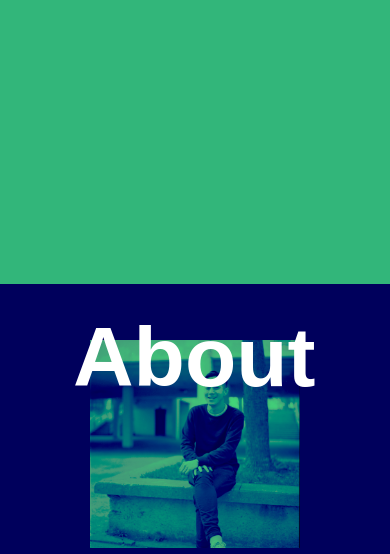
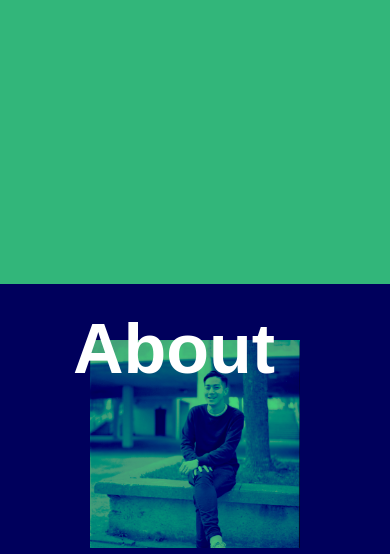
Before and after one commit to phamandrew/portfolio-three, a website: page index.html in a window 390 px wide. Shown: the part 560-1114 px from the top of the page. Drawn offline with nearby package versions, Linux system fonts and the light colour scheme.

Commit message:
almost there

```diff
--- a/dev/styles/partials/_mediaqueries.scss
+++ b/dev/styles/partials/_mediaqueries.scss
@@ -138,6 +138,7 @@
 	}
 
 	.about {
+
 		.about-container {
 			// margin: 70px 0;
 			background-color: #00005C;
@@ -156,6 +157,11 @@
 
 				.about-bg {
 					width: 60%;
+
+					h2 {
+
+					font-size: 5rem;
+					}
 				}
 			}
 			.about-right {
--- a/public/styles/style.css
+++ b/public/styles/style.css
@@ -555,6 +555,8 @@ header .header-wrapper {
       justify-content: center; }
       .about .about-container .about-left .about-bg {
         width: 60%; }
+        .about .about-container .about-left .about-bg h2 {
+          font-size: 5rem; }
     .about .about-container .about-right {
       width: 80%;
       margin: 2rem auto 0 auto; }
```
